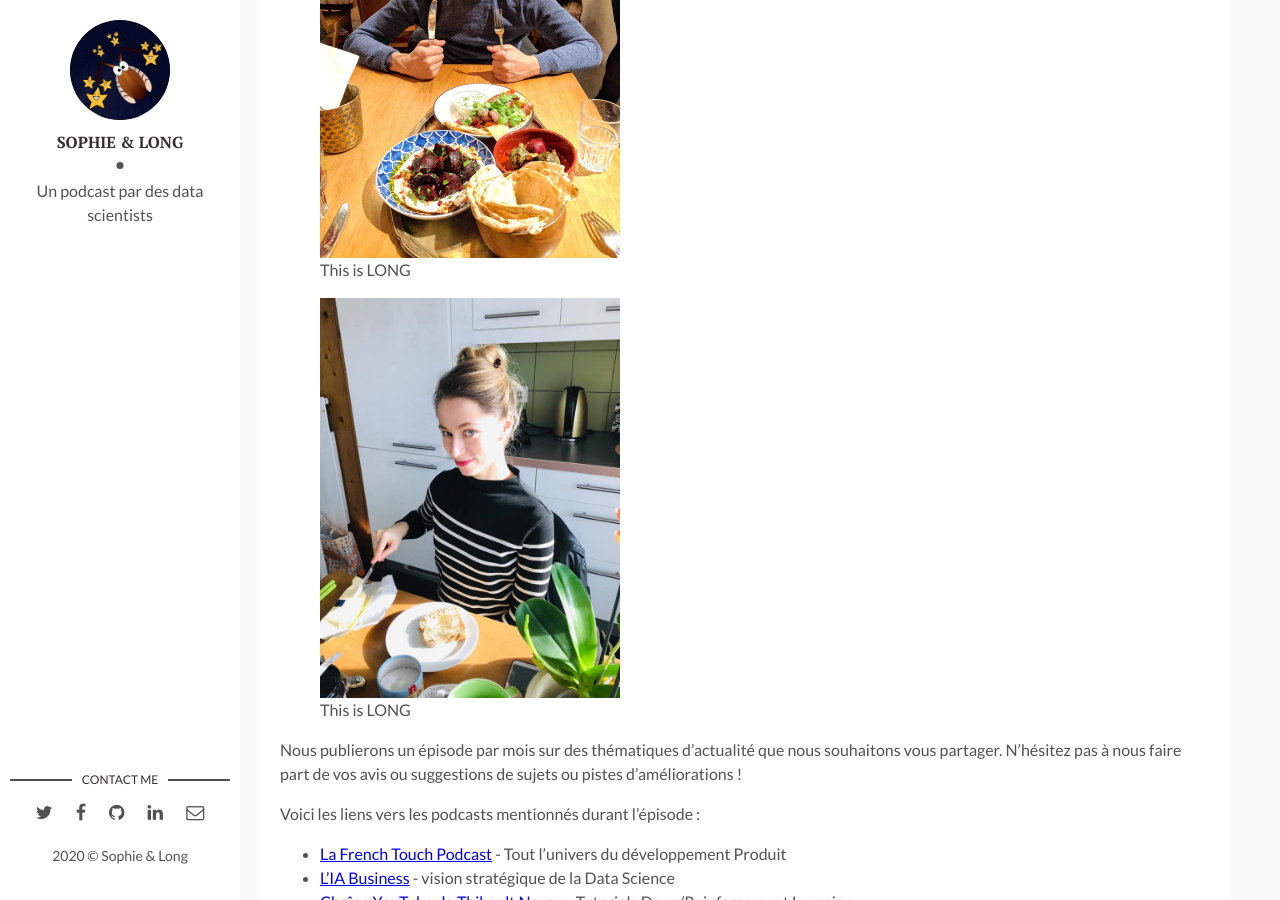
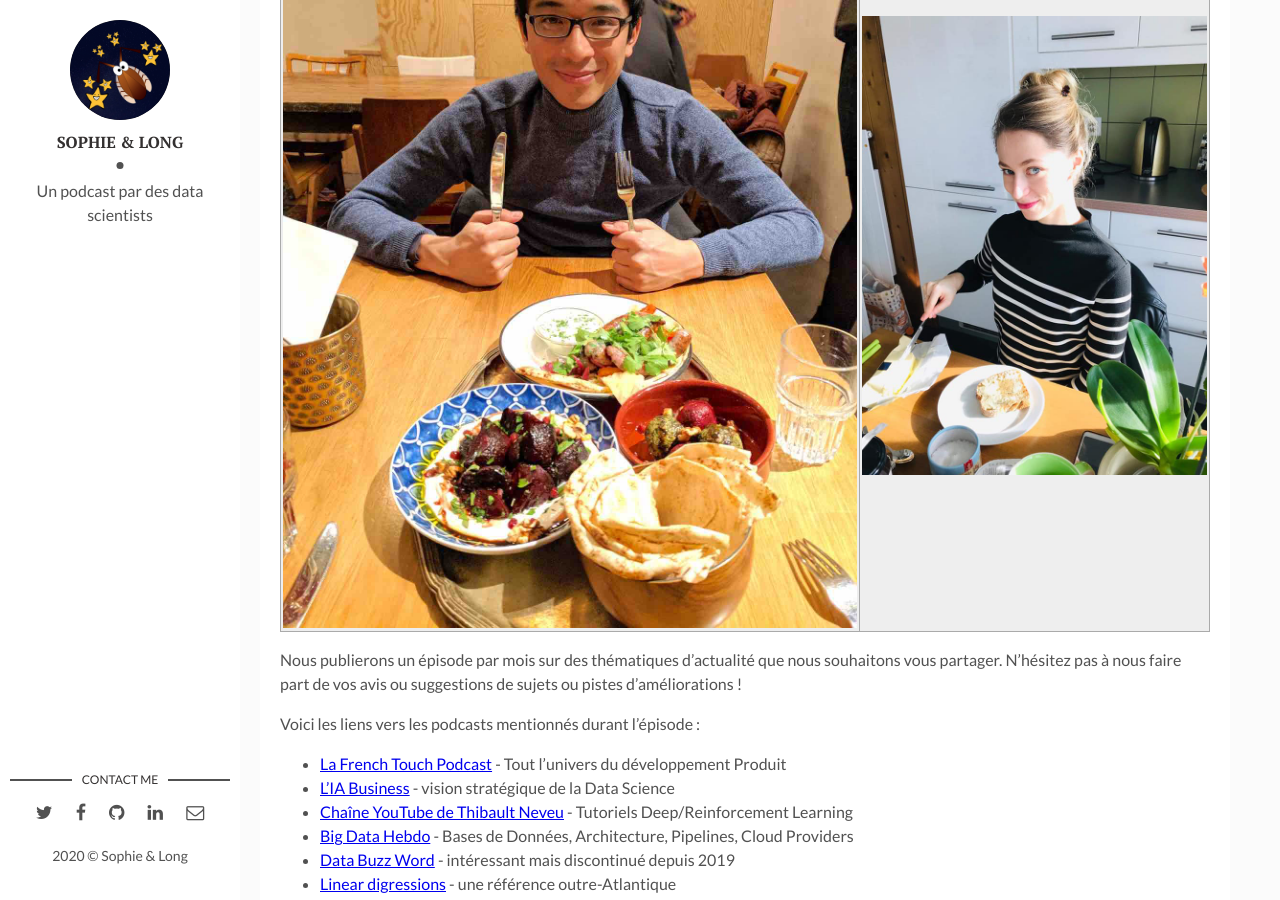
Before and after one commit to import-podcast/import-podcast.github.io, a Jekyll site: the page built from _posts/2020-03-11-episode1.markdown, in a window 1280 px wide and 900 px high, scrolled down 1077 px. Built offline with Jekyll 4.4.1, drawn with Linux system fonts in a browser that asks for light colours.

Commit message:
try: display 2 images side by side

```diff
--- a/_posts/2020-03-11-episode1.markdown
+++ b/_posts/2020-03-11-episode1.markdown
@@ -22,9 +22,12 @@ Nous aborderons des thèmes variés :
 <img src="../assets/img/posts/episode1/long_intro.jpg" alt="drawing" height="400"/>
 -->
 
+<!---
 {% include image.html url="../assets/img/posts/episode1/long_intro.jpg" description="This is LONG" %}
 {% include image.html url="../assets/img/posts/episode1/sophie_intro.jpg" description="This is LONG" %}
+-->
 
+| [![Long](../assets/img/posts/episode1/long_intro.jpg)](Long)  | [![Sophie](../assets/img/posts/episode1/sophie_intro.jpg)](Sophie) |
 
 Nous publierons un épisode par mois sur des thématiques d'actualité que nous souhaitons vous partager. N’hésitez pas à nous faire part de vos avis ou suggestions de sujets ou pistes d'améliorations !
 
```
